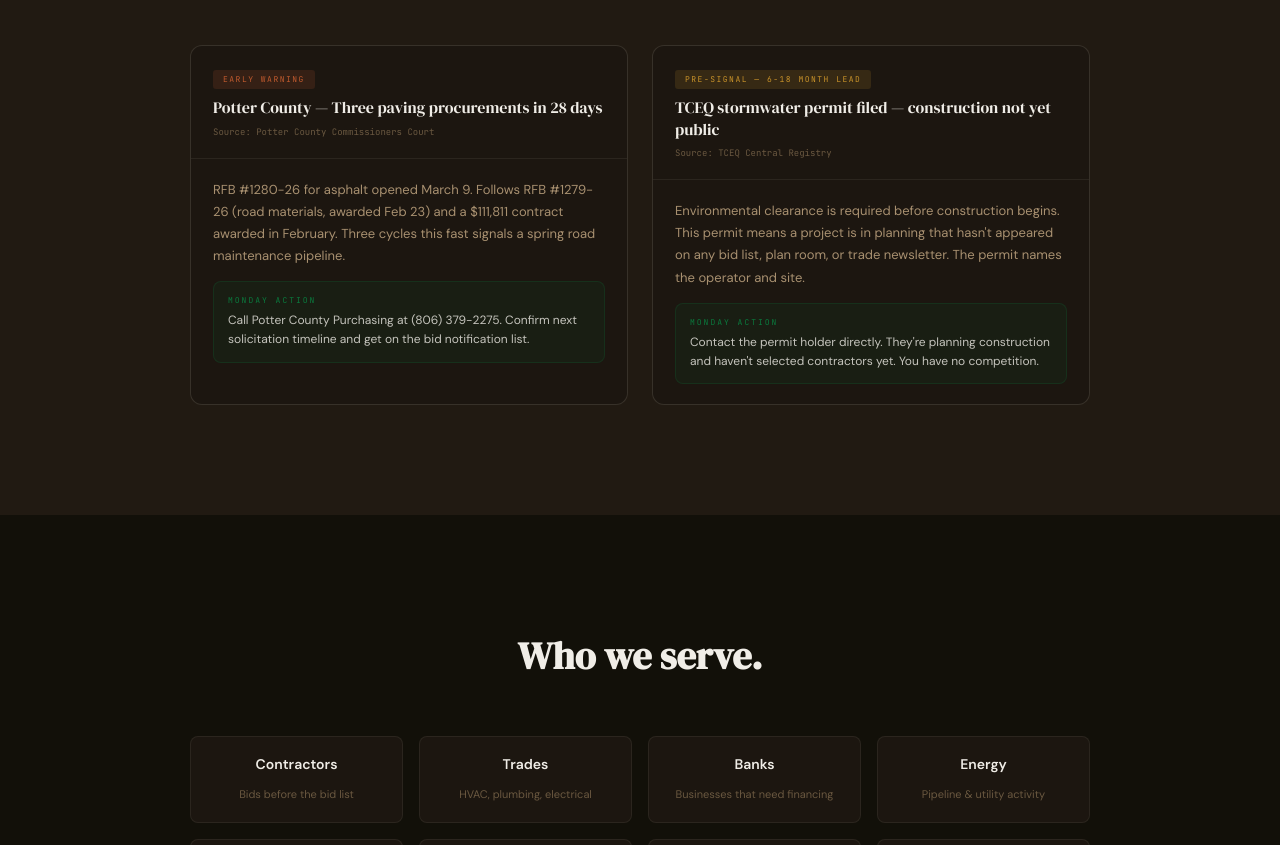
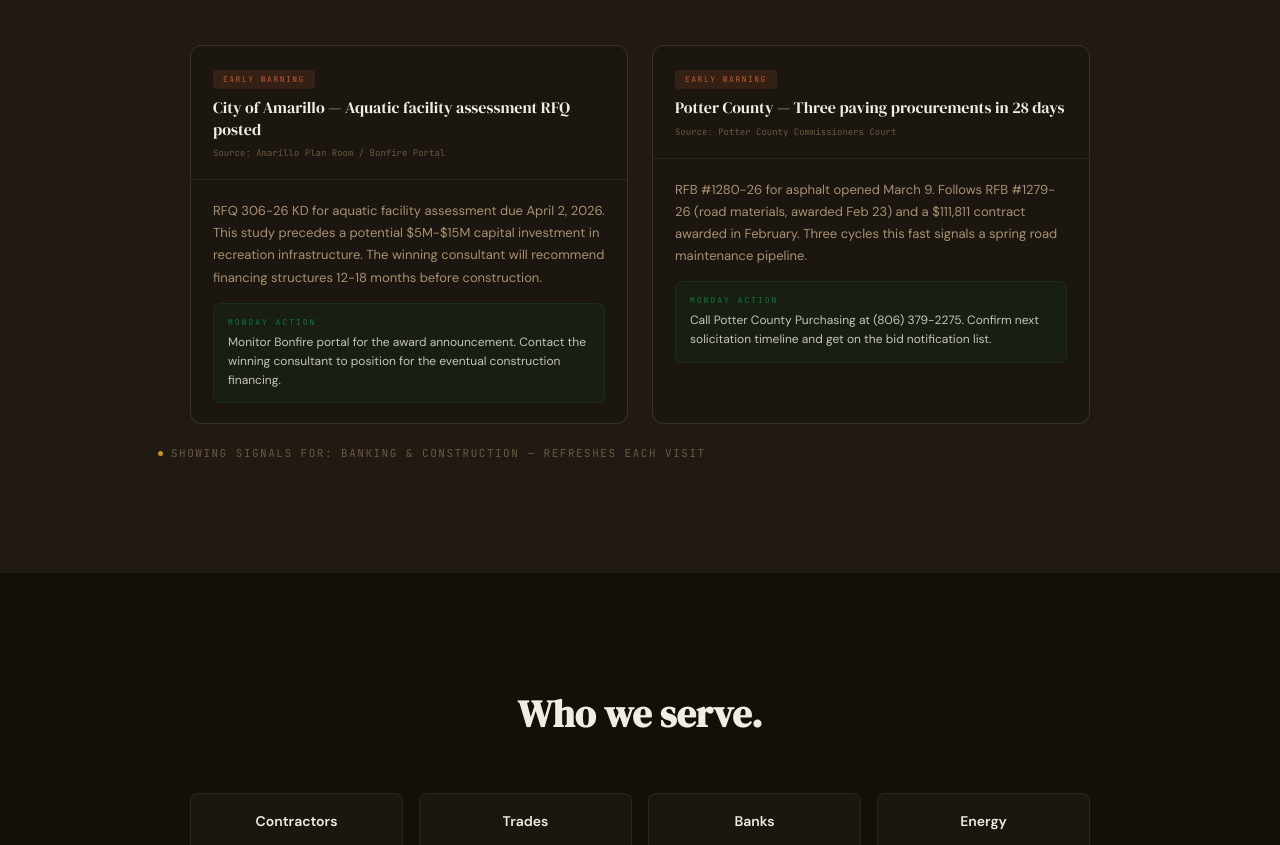
Before and after one commit to SneakyRiblet/palodurosignals-site, a plain HTML site: page index.html in a window 1280 px wide. Shown: the part 1912-2757 px from the top of the page. Drawn offline with Linux system fonts and the light colour scheme.

Commit message:
Dynamic signal showcase — loads from signals.json, rotates 2 random signals per visit across industries

```diff
--- a/index.html
+++ b/index.html
@@ -308,35 +308,11 @@ a{color:inherit;text-decoration:none}
       <h2>Real signals from a recent report.</h2>
       <p>Named projects. Dollar amounts. Specific actions. Not generic market commentary.</p>
     </div>
-    <div class="signal-cards">
-      <div class="sig-card rv">
-        <div class="sig-card-head">
-          <div class="sig-badge b-early">Early Warning</div>
-          <div class="sig-card-title">Potter County &mdash; Three paving procurements in 28 days</div>
-          <div class="sig-card-src">Source: Potter County Commissioners Court</div>
-        </div>
-        <div class="sig-card-body">
-          <p>RFB #1280-26 for asphalt opened March 9. Follows RFB #1279-26 (road materials, awarded Feb 23) and a $111,811 contract awarded in February. Three cycles this fast signals a spring road maintenance pipeline.</p>
-          <div class="sig-action">
-            <div class="sig-action-label">Monday Action</div>
-            <p>Call Potter County Purchasing at (806) 379-2275. Confirm next solicitation timeline and get on the bid notification list.</p>
-          </div>
-        </div>
-      </div>
-      <div class="sig-card rv" style="transition-delay:.12s">
-        <div class="sig-card-head">
-          <div class="sig-badge b-pre">Pre-Signal &mdash; 6-18 Month Lead</div>
-          <div class="sig-card-title">TCEQ stormwater permit filed &mdash; construction not yet public</div>
-          <div class="sig-card-src">Source: TCEQ Central Registry</div>
-        </div>
-        <div class="sig-card-body">
-          <p>Environmental clearance is required before construction begins. This permit means a project is in planning that hasn't appeared on any bid list, plan room, or trade newsletter. The permit names the operator and site.</p>
-          <div class="sig-action">
-            <div class="sig-action-label">Monday Action</div>
-            <p>Contact the permit holder directly. They're planning construction and haven't selected contractors yet. You have no competition.</p>
-          </div>
-        </div>
-      </div>
+    <div class="signal-cards" id="signalCards">
+      <!-- Loaded dynamically from signals.json -->
+    </div>
+    <div style="text-align:center;margin-top:20px">
+      <span class="hp-item" id="signalIndustry" style="font-size:11px"></span>
     </div>
   </div>
 </section>
@@ -515,6 +491,47 @@ a{color:inherit;text-decoration:none}
 </footer>
 
 <script>
+// Dynamic signal showcase — loads from signals.json, picks 2 random on each visit
+(function(){
+  fetch('signals.json').then(r=>r.json()).then(signals=>{
+    if(!signals.length)return;
+    // Shuffle and pick 2 from different industries when possible
+    const shuffled=signals.sort(()=>Math.random()-.5);
+    const first=shuffled[0];
+    let second=shuffled.find(s=>s.industry!==first.industry)||shuffled[1];
+    const picks=[first,second];
+    const container=document.getElementById('signalCards');
+    const industries=new Set();
+    picks.forEach((s,i)=>{
+      industries.add(s.industry);
+      const card=document.createElement('div');
+      card.className='sig-card rv';
+      if(i===1)card.style.transitionDelay='.12s';
+      card.innerHTML=`
+        <div class="sig-card-head">
+          <div class="sig-badge ${s.badge_class}">${s.badge}</div>
+          <div class="sig-card-title">${s.title}</div>
+          <div class="sig-card-src">Source: ${s.source}</div>
+        </div>
+        <div class="sig-card-body">
+          <p>${s.body}</p>
+          <div class="sig-action">
+            <div class="sig-action-label">Monday Action</div>
+            <p>${s.action}</p>
+          </div>
+        </div>`;
+      container.appendChild(card);
+      // Trigger reveal animation
+      setTimeout(()=>card.classList.add('on'),100+i*150);
+    });
+    const label=document.getElementById('signalIndustry');
+    label.innerHTML='<span class="hp-dot" style="background:var(--gold)"></span> Showing signals for: '+Array.from(industries).join(' & ')+' — refreshes each visit';
+  }).catch(()=>{
+    // Fallback: show a static message if fetch fails
+    document.getElementById('signalCards').innerHTML='<p style="text-align:center;color:var(--dim);padding:40px">Signal examples loading...</p>';
+  });
+})();
+
 const obs=new IntersectionObserver(e=>{e.forEach(n=>{if(n.isIntersecting)n.target.classList.add('on')})},{threshold:.1});
 document.querySelectorAll('.rv').forEach(e=>obs.observe(e));
 document.getElementById('intakeForm').addEventListener('submit',function(e){
--- /dev/null
+++ b/signals.json
@@ -0,0 +1,56 @@
+[
+  {
+    "badge": "Early Warning",
+    "badge_class": "b-early",
+    "title": "Potter County \u2014 Three paving procurements in 28 days",
+    "source": "Potter County Commissioners Court",
+    "body": "RFB #1280-26 for asphalt opened March 9. Follows RFB #1279-26 (road materials, awarded Feb 23) and a $111,811 contract awarded in February. Three cycles this fast signals a spring road maintenance pipeline.",
+    "action": "Call Potter County Purchasing at (806) 379-2275. Confirm next solicitation timeline and get on the bid notification list.",
+    "industry": "Construction"
+  },
+  {
+    "badge": "Pre-Signal \u2014 6-18 Month Lead",
+    "badge_class": "b-pre",
+    "title": "TCEQ stormwater permit filed \u2014 construction not yet public",
+    "source": "TCEQ Central Registry",
+    "body": "Environmental clearance is required before construction begins. This permit means a project is in planning that hasn't appeared on any bid list, plan room, or trade newsletter. The permit names the operator and site.",
+    "action": "Contact the permit holder directly. They're planning construction and haven't selected contractors yet. You have no competition.",
+    "industry": "Construction"
+  },
+  {
+    "badge": "Early Warning",
+    "badge_class": "b-early",
+    "title": "Xcel Energy \u2014 $99.3M battery storage PPA filed with PUCT",
+    "source": "Xcel Energy SPS Regulatory Filings",
+    "body": "Xcel filed a power purchase agreement for NextEra battery storage in the Panhandle. PUCT Docket 59034. This is the largest capital deployment signal in the region this quarter. Battery projects require civil work, electrical, and site prep.",
+    "action": "Email Xcel Energy Texas regulatory affairs team. Reference Docket 59034 and request the vendor qualification process.",
+    "industry": "Energy"
+  },
+  {
+    "badge": "Pre-Signal \u2014 6-24 Month Lead",
+    "badge_class": "b-pre",
+    "title": "Amarillo ISD \u2014 Roof and HVAC contractor selection underway",
+    "source": "Amarillo ISD Board / Bonfire Portal",
+    "body": "CSP 4063 for roof replacement and HVAC work at De Zavala, Humphrey's Highland, and Mesa Verde campuses is in the contractor ranking phase. Sub-bid lists typically close 10-14 days after GC notification.",
+    "action": "Call AISD Maintenance and Construction at (806) 326-1000 to identify the GC selected and request the mechanical sub-bid package.",
+    "industry": "Trades"
+  },
+  {
+    "badge": "Early Warning",
+    "badge_class": "b-early",
+    "title": "City of Amarillo \u2014 Aquatic facility assessment RFQ posted",
+    "source": "Amarillo Plan Room / Bonfire Portal",
+    "body": "RFQ 306-26 KD for aquatic facility assessment due April 2, 2026. This study precedes a potential $5M-$15M capital investment in recreation infrastructure. The winning consultant will recommend financing structures 12-18 months before construction.",
+    "action": "Monitor Bonfire portal for the award announcement. Contact the winning consultant to position for the eventual construction financing.",
+    "industry": "Banking"
+  },
+  {
+    "badge": "Pre-Signal \u2014 3-9 Month Lead",
+    "badge_class": "b-pre",
+    "title": "BSA Health System \u2014 Encompass Health rehabilitation facility opened",
+    "source": "BSA Health System RSS",
+    "body": "New inpatient rehabilitation hospital opened in partnership with Encompass Health. New healthcare facilities generate vendor procurement cycles for equipment, services, and facility maintenance within 6-12 months of opening.",
+    "action": "Email BSA facilities management to offer pavement maintenance, mechanical services, or equipment supply for the new facility.",
+    "industry": "Healthcare"
+  }
+]
```
